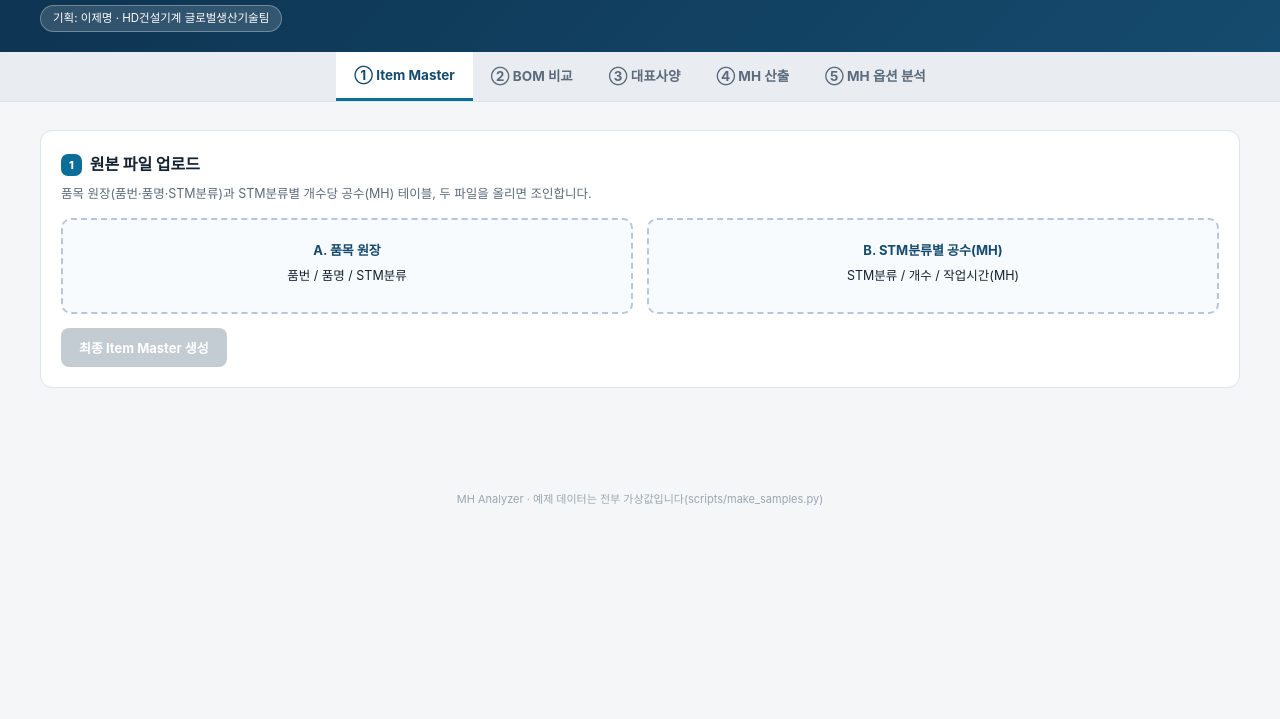
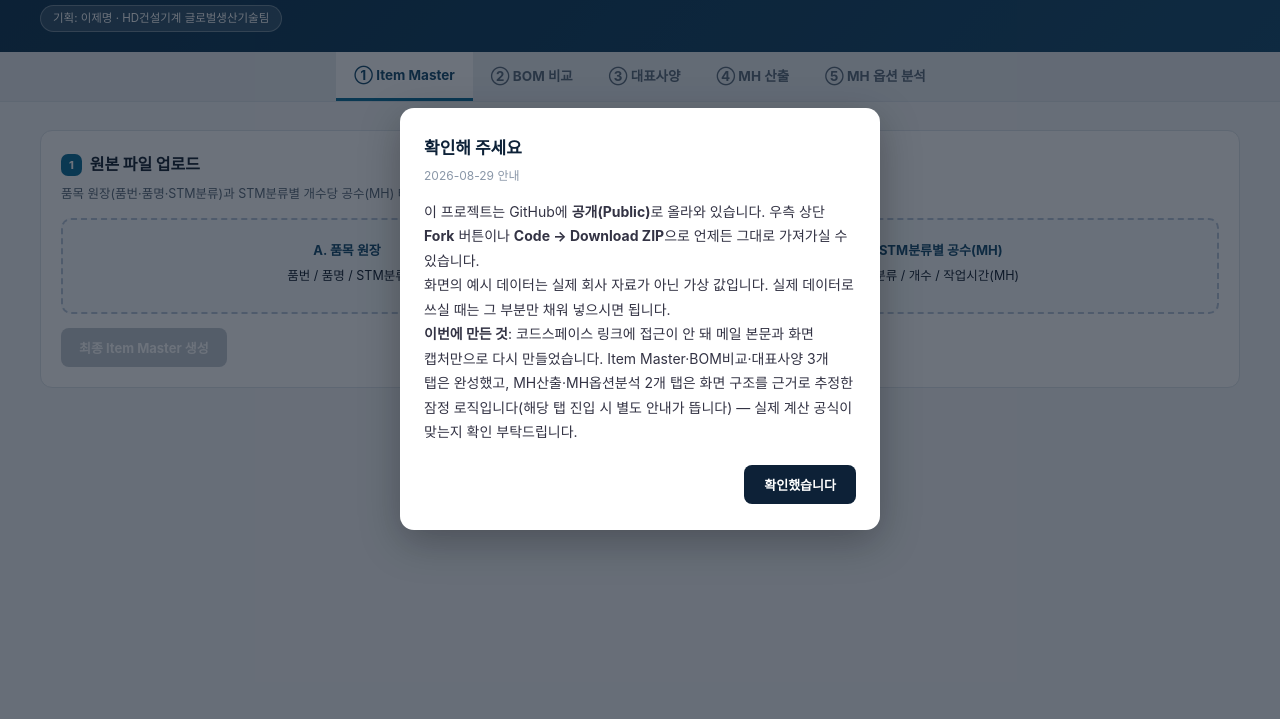
Before and after one commit to aebonlee/hd-project18, a plain HTML site: page index.html in a window 1280 px wide. Shown: the part 81-800 px from the top of the page. Drawn offline with Linux system fonts and the light colour scheme.

Commit message:
docs: 확인 안내 레이어 팝업 추가
hd-project01~21 전체에 동일하게 삽입 중인 공지 팝업. 수강생 제출
과제는 CLAUDE.md §3.8(자산 보호 원칙) 예외 대상 — 원 제출자에게
프로젝트를 돌려주는 것이 목적이라 Fork/Download 안내를 넣는다.

Co-Authored-By: Claude Sonnet 5 <noreply@anthropic.com>

```diff
--- a/index.html
+++ b/index.html
@@ -212,5 +212,36 @@
 
 <script src="js/logic.js"></script>
 <script src="js/app.js"></script>
+
+<!-- hd-project 공지 팝업 (2026-08-29, 전 리포 공통) -->
+<div id="hd-notice-overlay" style="display:none;position:fixed;inset:0;background:rgba(10,20,35,.6);z-index:99999;align-items:center;justify-content:center;padding:20px;">
+  <div style="background:#fff;border-radius:14px;max-width:480px;width:100%;padding:26px 24px;box-shadow:0 12px 40px rgba(0,0,0,.28);font-family:'Pretendard','Apple SD Gothic Neo','Malgun Gothic','맑은 고딕',-apple-system,sans-serif;">
+    <h2 style="margin:0 0 4px;font-size:17px;color:#0d2137;">확인해 주세요</h2>
+    <p style="margin:0 0 14px;font-size:12px;color:#8a97a8;">2026-08-29 안내</p>
+    <div style="font-size:14px;line-height:1.75;color:#334;word-break:keep-all;overflow-wrap:break-word;">
+      <p>이 프로젝트는 GitHub에 <b>공개(Public)</b>로 올라와 있습니다. 우측 상단 <b>Fork</b> 버튼이나 <b>Code → Download ZIP</b>으로 언제든 그대로 가져가실 수 있습니다.</p>
+      <p>화면의 예시 데이터는 실제 회사 자료가 아닌 가상 값입니다. 실제 데이터로 쓰실 때는 그 부분만 채워 넣으시면 됩니다.</p>
+      <p><b>이번에 만든 것</b>: 코드스페이스 링크에 접근이 안 돼 메일 본문과 화면 캡처만으로 다시 만들었습니다. Item Master·BOM비교·대표사양 3개 탭은 완성했고, MH산출·MH옵션분석 2개 탭은 화면 구조를 근거로 추정한 잠정 로직입니다(해당 탭 진입 시 별도 안내가 뜹니다) — 실제 계산 공식이 맞는지 확인 부탁드립니다.</p>
+    </div>
+    <div style="margin-top:20px;text-align:right;">
+      <button id="hd-notice-close" style="background:#0d2137;color:#fff;border:none;border-radius:8px;padding:10px 20px;font-size:13px;font-weight:700;cursor:pointer;">확인했습니다</button>
+    </div>
+  </div>
+</div>
+<script>
+(function(){
+  try {
+    var KEY = 'hd_notice_20260829_dismissed';
+    if (localStorage.getItem(KEY) === '1') return;
+    var overlay = document.getElementById('hd-notice-overlay');
+    if (!overlay) return;
+    overlay.style.display = 'flex';
+    function close(){ overlay.style.display='none'; try{localStorage.setItem(KEY,'1');}catch(e){} }
+    document.getElementById('hd-notice-close').addEventListener('click', close);
+    overlay.addEventListener('click', function(e){ if(e.target===overlay) close(); });
+    document.addEventListener('keydown', function(e){ if(e.key==='Escape') close(); });
+  } catch(e) {}
+})();
+</script>
 </body>
 </html>
```
